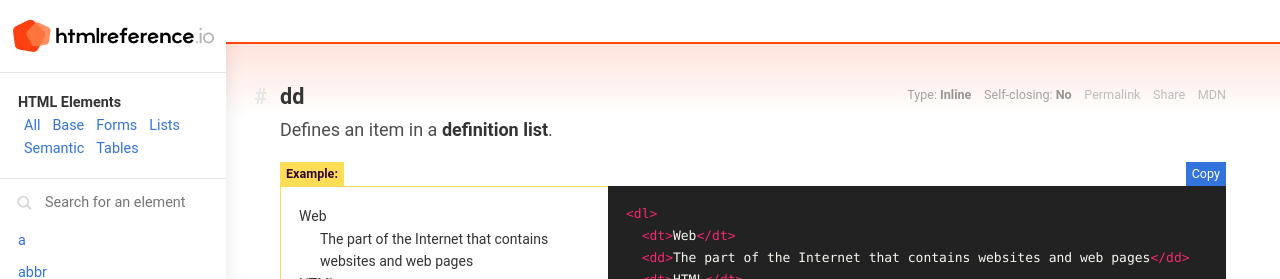
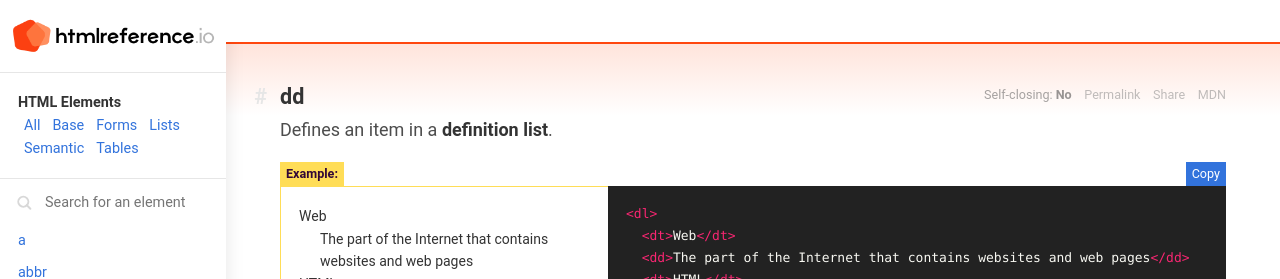
Before and after one commit to jgthms/html-reference, a Jekyll site: the page built from element/dd/index.html, in a window 1280 px wide. Shown: the top 279 px of the page. Built offline with Jekyll 4.4.1, drawn with Linux system fonts in a browser that asks for light colours; comment, search, counter and statistics services are not loaded.

Commit message:
Make <dd> element definition consistent with <dt>
The `<dd>` element can contain non-Phrasing [Flow content](https://html.spec.whatwg.org/multipage/grouping-content.html#the-dd-element) ("block" elements, in HTML4 terms) and can itself appear only in the same places where its `<dt>` counterpart can appear. So the definitions of these elements should probably be treated the same way, and the `<dd>` clearly can't be considered "inline" element

```diff
--- a/element/dd/index.html
+++ b/element/dd/index.html
@@ -6,9 +6,6 @@ elementName: dd
 <section id="dd" class="element">
   <header class="element-header">
     <nav class="element-links">
-        <span>
-          Type: <strong>inline</strong>
-        </span>
       <span>
         Self-closing:
         <strong>
```
